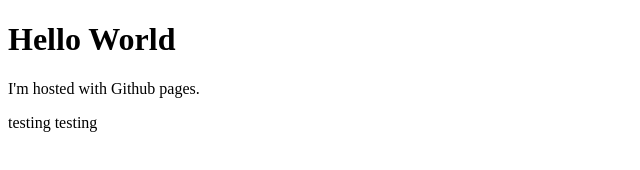
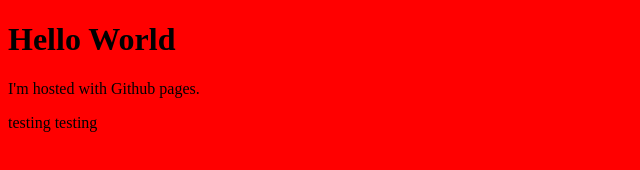
Before and after one commit to mikeramon/mikeramon.github.com, a plain HTML site: page index.html in a window 1280 px wide. Shown: the whole page, without its empty margins (0-640 px from the left). Drawn offline with Linux system fonts and the light colour scheme.

Commit message:
Update index.html

```diff
--- a/index.html
+++ b/index.html
@@ -1,5 +1,12 @@
 <!DOCTYPE html>
 <html>
+  <head>
+    <style>
+      body{
+        background-color: red;
+      }
+    </style>
+  </head>
 <body>
 <h1> Hello World</h1>
 <p> I'm hosted with Github pages. </p>
```
